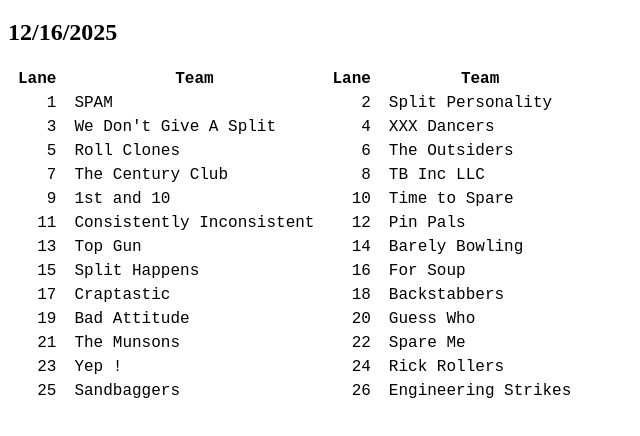
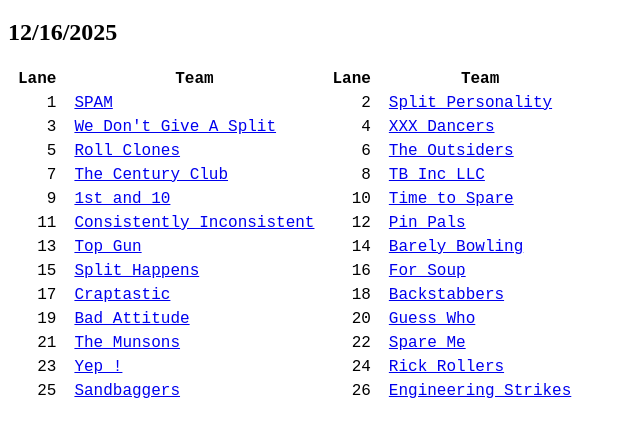
Before and after one commit to ngramste/lunchBowling, a plain HTML site: page www/schedule.html in a window 1280 px wide. Shown: the part 62-498 px from the top of the page, without its empty margins (0-640 px from the left). Drawn offline with Linux system fonts and the light colour scheme.

Commit message:
Added links in the schedule

```diff
--- a/www/schedule.html
+++ b/www/schedule.html
@@ -34,6 +34,15 @@
                 <th>Lane</th>
                 <th>Team</th>
             </tr>
+
+            <template id="schedule-row">
+                <tr>
+                    <td style="text-align: right;"></td>
+                    <td><a target="_parent"></a></td>
+                    <td style="text-align: right;"></td>
+                    <td><a target="_parent"></a></td>
+                </tr>
+            </template>
         </table>
 
         <script>
@@ -44,28 +53,21 @@
                 new teamInfo().then(result => teamData = result)
             ]).then(() => {
                 document.getElementById("date").innerHTML = scheduleData.getCurrentSchedule().date;
+                const template = document.querySelector("#schedule-row");
 
                 scheduleData.getCurrentSchedule().matchups.forEach((matchup, lanePair) => {
-                    let tr = document.createElement("tr");
-                    let td = document.createElement("td");
-                    td.innerHTML = (lanePair * 2) + FIRST_LANE;
-                    td.style.textAlign = "right";
-                    tr.appendChild(td);
+                    let newRow = document.importNode(template.content, true);
+                    let a = newRow.querySelectorAll("a");
+                    a[0].href = `./team.html?teamName=${teamData.getTeamName(matchup[0])}`;
+                    a[1].href = `./team.html?teamName=${teamData.getTeamName(matchup[1])}`;
 
-                    td = document.createElement("td");
-                    td.innerHTML = teamData.getTeamName(matchup[0]);
-                    tr.appendChild(td);
+                    let td = newRow.querySelectorAll("td");
+                    td[0].textContent = (lanePair * 2) + FIRST_LANE;
+                    a[0].textContent = teamData.getTeamName(matchup[0]);
+                    td[2].textContent = (lanePair * 2) + FIRST_LANE + 1;
+                    a[1].textContent = teamData.getTeamName(matchup[1]);
 
-                    td = document.createElement("td");
-                    td.innerHTML = (lanePair * 2) + FIRST_LANE + 1;
-                    td.style.textAlign = "right";
-                    tr.appendChild(td);
-
-                    td = document.createElement("td");
-                    td.innerHTML = teamData.getTeamName(matchup[1]);
-                    tr.appendChild(td);
-
-                    document.getElementById("data").appendChild(tr);
+                    document.getElementById("data").appendChild(newRow);
                 });
             });
         </script>
```
